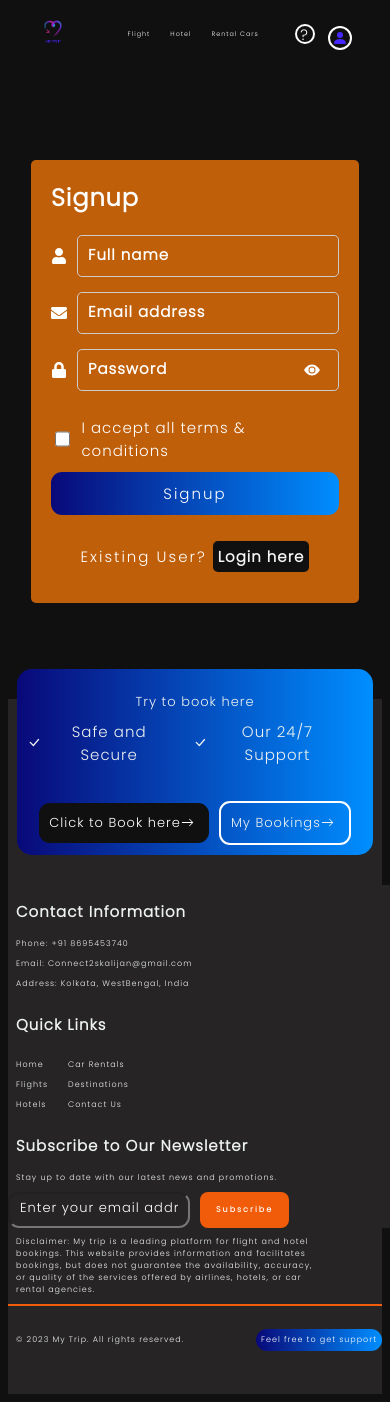
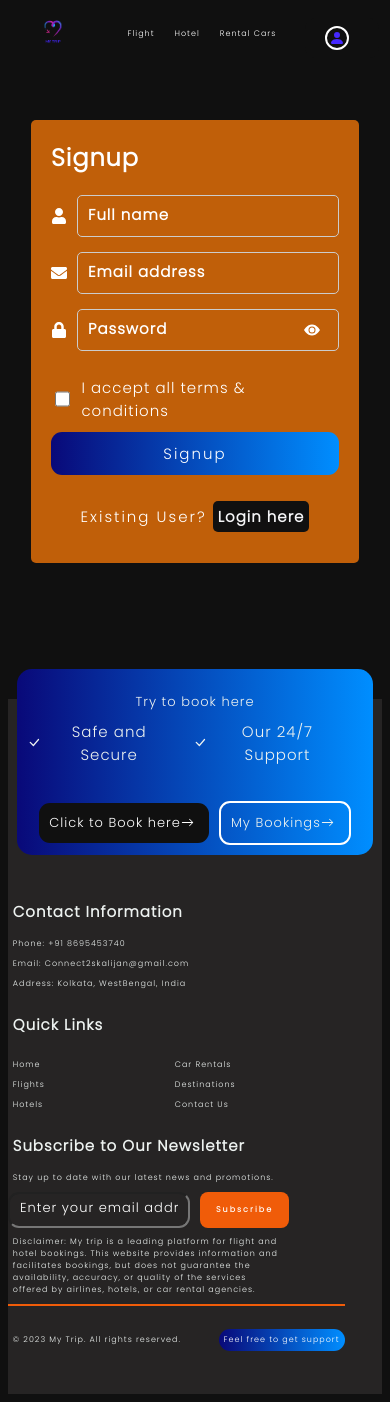
Before and after one commit to SK-ALIJAN/Mytrip, a React (Create React App) app: page /authentication in a window 390 px wide. Built offline with nearby package versions, Linux system fonts and the light colour scheme; no server answers.

Commit message:
few changes

```diff
--- a/src/Homepage/HomePageStyling/Footer.css
+++ b/src/Homepage/HomePageStyling/Footer.css
@@ -230,22 +230,25 @@ p {
   .footerFirst > div:nth-child(1) + div > button {
     font-size: 10px;
   }
-.Footer-data{
+  .Footer-data {
     width: 100%;
-
   }
   .Footer-data p,
   .Footer-data button,
   .Footer-data input {
     font-size: 8px !important;
   }
+  .Footer-data div {
+    width: 90%;
+  }
   .Footer-data h3 {
     font-size: 15px;
   }
-  .Footer-data h3, .Footer-data p{
+  .Footer-data h3,
+  .Footer-data p {
     width: max-content;
     position: relative;
-  left: .5rem;
+    left: 0.3rem;
   }
   .copyright {
     margin-top: 20px;
@@ -254,10 +257,10 @@ width: 100%;
   #footer {
     padding-bottom: 20px;
   }
-  .contact-information{
+  .contact-information {
     /* border: 2px solid red; */
   }
-  .disclaimer p{
+  .disclaimer p {
     width: 80%;
   }
 }
--- a/src/Homepage/HomePageStyling/Navbar.css
+++ b/src/Homepage/HomePageStyling/Navbar.css
@@ -174,10 +174,10 @@ nav {
 }
 @media screen and (max-width: 715px) and (min-width: 350px) {
   .leftbutton {
-    width: 70%;
+    width: 90%;
   }
  .menushere {
-    font-size: .4rem !important;
+    font-size: .5rem !important;
   }
     .rightbutton {
     width: 25%;
@@ -186,34 +186,9 @@ nav {
     display: flex;
   }
   .support {
-    margin-right: 0;
+   display: none;
   }
-  .support > p:nth-child(1) {
-    position: absolute;
-    left: 1px;
-  }
-  .support > p:nth-child(2) {
-    display: none;
-    position: absolute;
-    top: 35px;
-    background-color: #4628ff;
-    padding: 5px;
-    border-radius: 8px;
-    z-index: 2;
-    font-size: 13px;
-  }
-  .support:hover .showw {
-    display: block;
-    margin-right: 25px;
-    font-size: 8px !important;
-  }
-  .supportDisplay{
 
-  left: -90px;
-  }
-  .supportDisplay p{
-  font-size: 10px;
-  }
   .MyBookings {
     border: none;
     width: max-content;
--- a/src/Hotel/HotelDetails.module.css
+++ b/src/Hotel/HotelDetails.module.css
@@ -105,7 +105,7 @@
 
 @media screen and (max-width: 500px) {
   .close-button {
-    top: 7.5%;
+    top: 10%;
   }
   #dts {
     position: relative;
--- a/src/Profile/authentication.css
+++ b/src/Profile/authentication.css
@@ -126,7 +126,7 @@ input[type="submit"] {
   .login-signup-wrapper{
   width: 92vw;
   position: relative;
-  top: 60px;
+  top: 20px;
   }
 
 }
```
Lines whose indentation alone changed are shown as unchanged.
